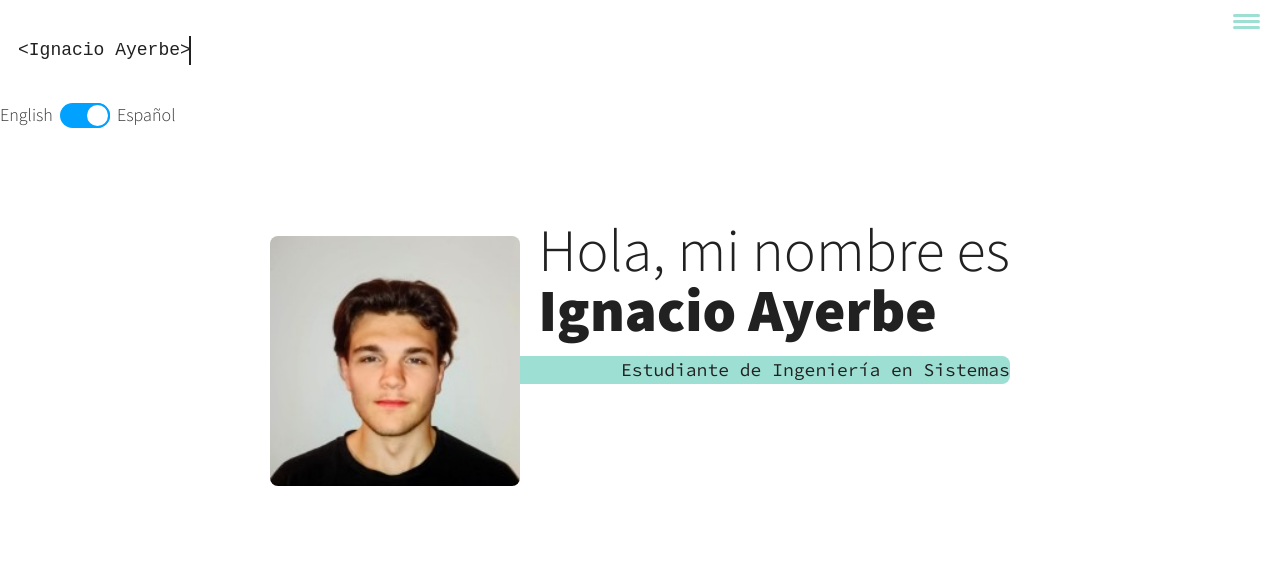
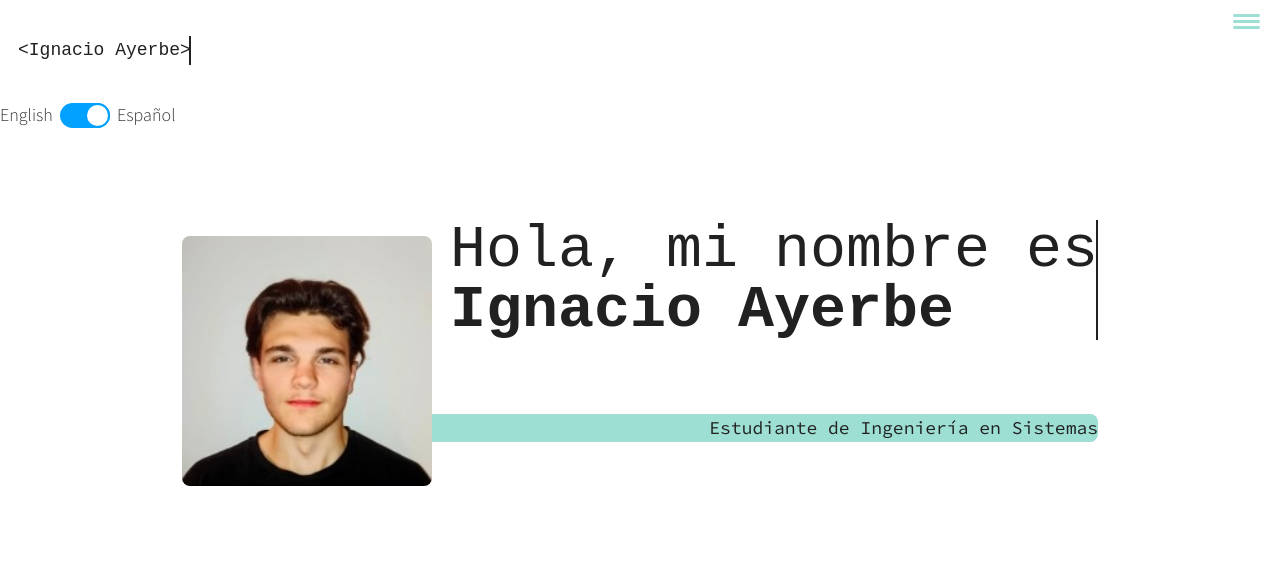
Before and after one commit to T0p2/T0p2.github.io, a plain HTML site: page index.html in a window 1280 px wide. Shown: the top 570 px of the page. Drawn offline with nearby package versions, Linux system fonts and the light colour scheme.

Commit message:
ANIMACIONES

```diff
--- a/code.js
+++ b/code.js
@@ -2,7 +2,7 @@ const navToggle = document.querySelector('.nav-toggle');
 const navLinks = document.querySelectorAll('.nav__link')
 
 navToggle.addEventListener('click', () => {
-    document.body.classList.toggle('nav-open');
+document.body.classList.toggle('nav-open');
 });
 
 navLinks.forEach(link => {
--- a/index.html
+++ b/index.html
@@ -49,6 +49,8 @@
         <h1 class="section__title section__title--intro">
             Hola, mi nombre es <strong>Ignacio Ayerbe</strong>
         </h1>
+    </div>
+    <div class ="subintro-text">
         <p class="section__subtitle section__subtitle--intro"> Estudiante de Ingeniería en Sistemas</p>
     </div>
 </section>
--- a/style.css
+++ b/style.css
@@ -93,16 +93,22 @@ h1 { font-size: var(--fs-h1) }
 h2 { font-size: var(--fs-h2) }
 h3 { font-size: var(--fs-h3) }
 
-
 .section__title {
     margin-bottom: .25em;
-
 }
 .section__title--intro {
     font-weight: var(--fw-reg);
     white-space: nowrap;
     font-size: var(--fs-h2);
+    display: block;
+    font-family: monospace;
+    white-space: nowrap;
+    border-right:2px solid;
+    width: 18ch;
+    animation:typing 3s steps(22), blink .5s step-end infinite alternate;
+    overflow:hidden;
 }
+
 
 .section_subtitle {
     margin: 0;
```
Also changed, not shown: indexx.html (+2 -0 lines).
